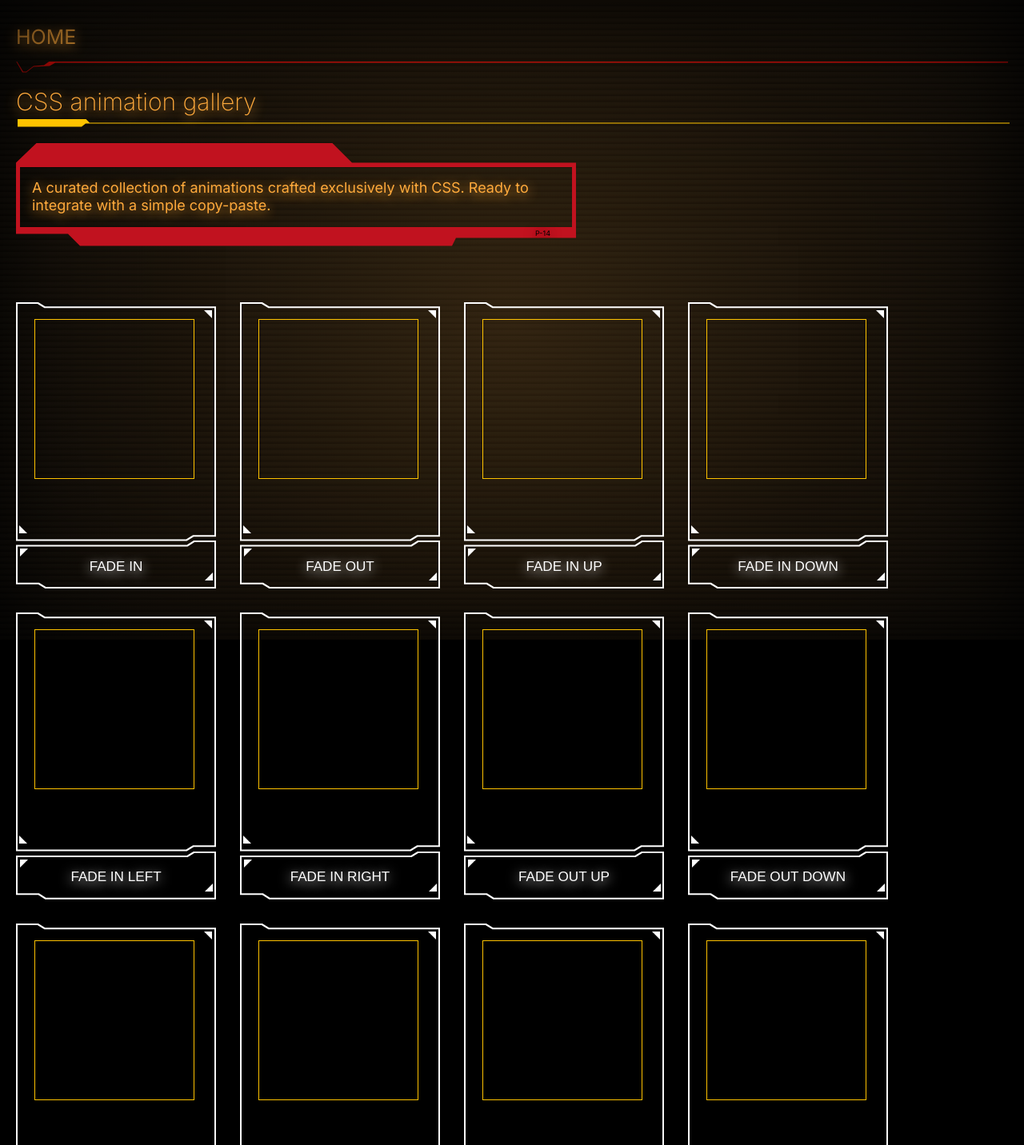
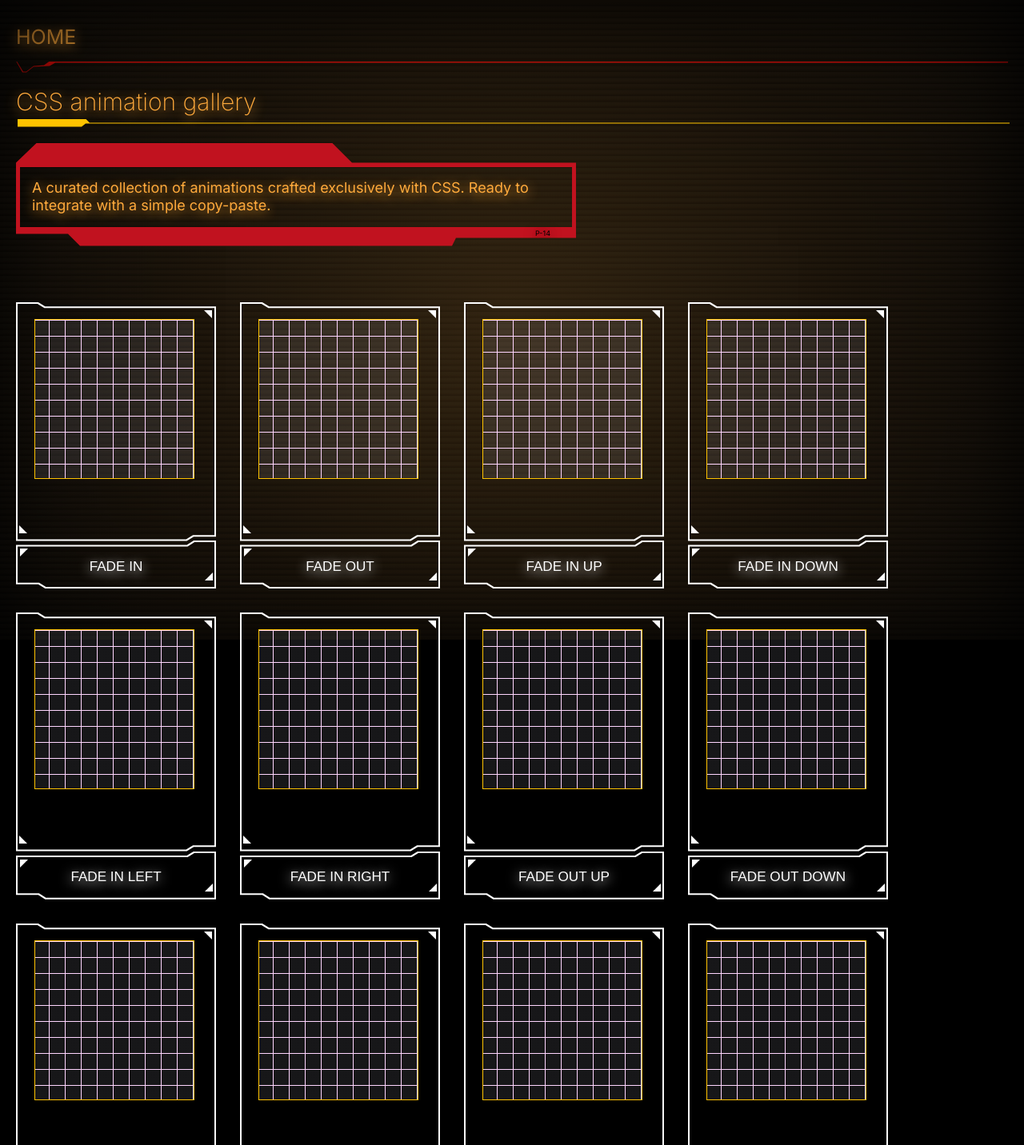
Before and after one commit to Andriikryl/animation, a Next.js app: page / in a window 1280 px wide. Shown: the top 1432 px of the page at 80% size. Built offline with nearby package versions, Linux system fonts and the light colour scheme.

Commit message:
add new bg for cube

```diff
--- a/src/components/FadeIn/style.module.css
+++ b/src/components/FadeIn/style.module.css
@@ -4,6 +4,9 @@
     width: 200px;
     height: 200px;
     border: 1px solid #ffc300;
+    background-color: transparent;
+    background-image:  linear-gradient(hsl(300, 100%, 92%) 1px, transparent 1px), linear-gradient(to right, hsl(300, 100%, 92%) 1px, hsl(240, 53%, 93%, .1) 1px);
+    background-size: 20px 20px;
 }
 
 .box:hover{
--- a/src/components/FadeInDown/style.module.css
+++ b/src/components/FadeInDown/style.module.css
@@ -4,6 +4,9 @@
     width: 200px;
     height: 200px;
     border: 1px solid #ffc300;
+    background-color: transparent;
+    background-image:  linear-gradient(hsl(300, 100%, 92%) 1px, transparent 1px), linear-gradient(to right, hsl(300, 100%, 92%) 1px, hsl(240, 53%, 93%, .1) 1px);
+    background-size: 20px 20px;
 }
 
 .box:hover{
--- a/src/components/FadeInLeft/style.module.css
+++ b/src/components/FadeInLeft/style.module.css
@@ -4,6 +4,9 @@
     width: 200px;
     height: 200px;
     border: 1px solid #ffc300;
+    background-color: transparent;
+    background-image:  linear-gradient(hsl(300, 100%, 92%) 1px, transparent 1px), linear-gradient(to right, hsl(300, 100%, 92%) 1px, hsl(240, 53%, 93%, .1) 1px);
+    background-size: 20px 20px;
 }
 
 .box:hover{
--- a/src/components/FadeInOutDown/style.module.css
+++ b/src/components/FadeInOutDown/style.module.css
@@ -4,6 +4,9 @@
     width: 200px;
     height: 200px;
     border: 1px solid #ffc300;
+    background-color: transparent;
+    background-image:  linear-gradient(hsl(300, 100%, 92%) 1px, transparent 1px), linear-gradient(to right, hsl(300, 100%, 92%) 1px, hsl(240, 53%, 93%, .1) 1px);
+    background-size: 20px 20px;
 }
 
 .box:hover{
--- a/src/components/FadeInOutLeft/style.module.css
+++ b/src/components/FadeInOutLeft/style.module.css
@@ -4,6 +4,9 @@
     width: 200px;
     height: 200px;
     border: 1px solid #ffc300;
+    background-color: transparent;
+    background-image:  linear-gradient(hsl(300, 100%, 92%) 1px, transparent 1px), linear-gradient(to right, hsl(300, 100%, 92%) 1px, hsl(240, 53%, 93%, .1) 1px);
+    background-size: 20px 20px;
 }
 
 .box:hover{
--- a/src/components/FadeInOutRight/style.module.css
+++ b/src/components/FadeInOutRight/style.module.css
@@ -4,6 +4,9 @@
     width: 200px;
     height: 200px;
     border: 1px solid #ffc300;
+    background-color: transparent;
+    background-image:  linear-gradient(hsl(300, 100%, 92%) 1px, transparent 1px), linear-gradient(to right, hsl(300, 100%, 92%) 1px, hsl(240, 53%, 93%, .1) 1px);
+    background-size: 20px 20px;
 }
 
 .box:hover{
--- a/src/components/FadeInOutUp/style.module.css
+++ b/src/components/FadeInOutUp/style.module.css
@@ -4,6 +4,9 @@
     width: 200px;
     height: 200px;
     border: 1px solid #ffc300;
+    background-color: transparent;
+    background-image:  linear-gradient(hsl(300, 100%, 92%) 1px, transparent 1px), linear-gradient(to right, hsl(300, 100%, 92%) 1px, hsl(240, 53%, 93%, .1) 1px);
+    background-size: 20px 20px;
 }
 
 .box:hover{
--- a/src/components/FadeInRight/style.module.css
+++ b/src/components/FadeInRight/style.module.css
@@ -4,6 +4,9 @@
     width: 200px;
     height: 200px;
     border: 1px solid #ffc300;
+    background-color: transparent;
+    background-image:  linear-gradient(hsl(300, 100%, 92%) 1px, transparent 1px), linear-gradient(to right, hsl(300, 100%, 92%) 1px, hsl(240, 53%, 93%, .1) 1px);
+    background-size: 20px 20px;
 }
 
 .box:hover{
--- a/src/components/FadeInUp/style.module.css
+++ b/src/components/FadeInUp/style.module.css
@@ -4,6 +4,9 @@
     width: 200px;
     height: 200px;
     border: 1px solid #ffc300;
+    background-color: transparent;
+    background-image:  linear-gradient(hsl(300, 100%, 92%) 1px, transparent 1px), linear-gradient(to right, hsl(300, 100%, 92%) 1px, hsl(240, 53%, 93%, .1) 1px);
+    background-size: 20px 20px;
 }
 
 .box:hover{
--- a/src/components/FadeOut/style.module.css
+++ b/src/components/FadeOut/style.module.css
@@ -4,6 +4,9 @@
     width: 200px;
     height: 200px;
     border: 1px solid #ffc300;
+    background-color: transparent;
+    background-image:  linear-gradient(hsl(300, 100%, 92%) 1px, transparent 1px), linear-gradient(to right, hsl(300, 100%, 92%) 1px, hsl(240, 53%, 93%, .1) 1px);
+    background-size: 20px 20px;
 }
 
 .box:hover{
--- a/src/components/SideInBottom/style.module.css
+++ b/src/components/SideInBottom/style.module.css
@@ -4,6 +4,9 @@
     width: 200px;
     height: 200px;
     border: 1px solid #ffc300;
+    background-color: transparent;
+    background-image:  linear-gradient(hsl(300, 100%, 92%) 1px, transparent 1px), linear-gradient(to right, hsl(300, 100%, 92%) 1px, hsl(240, 53%, 93%, .1) 1px);
+    background-size: 20px 20px;
 }
 
 .box:hover{
--- a/src/components/SideInOut/style.module.css
+++ b/src/components/SideInOut/style.module.css
@@ -4,6 +4,9 @@
     width: 200px;
     height: 200px;
     border: 1px solid #ffc300;
+    background-color: transparent;
+    background-image:  linear-gradient(hsl(300, 100%, 92%) 1px, transparent 1px), linear-gradient(to right, hsl(300, 100%, 92%) 1px, hsl(240, 53%, 93%, .1) 1px);
+    background-size: 20px 20px;
 }
 
 .box:hover{
```
